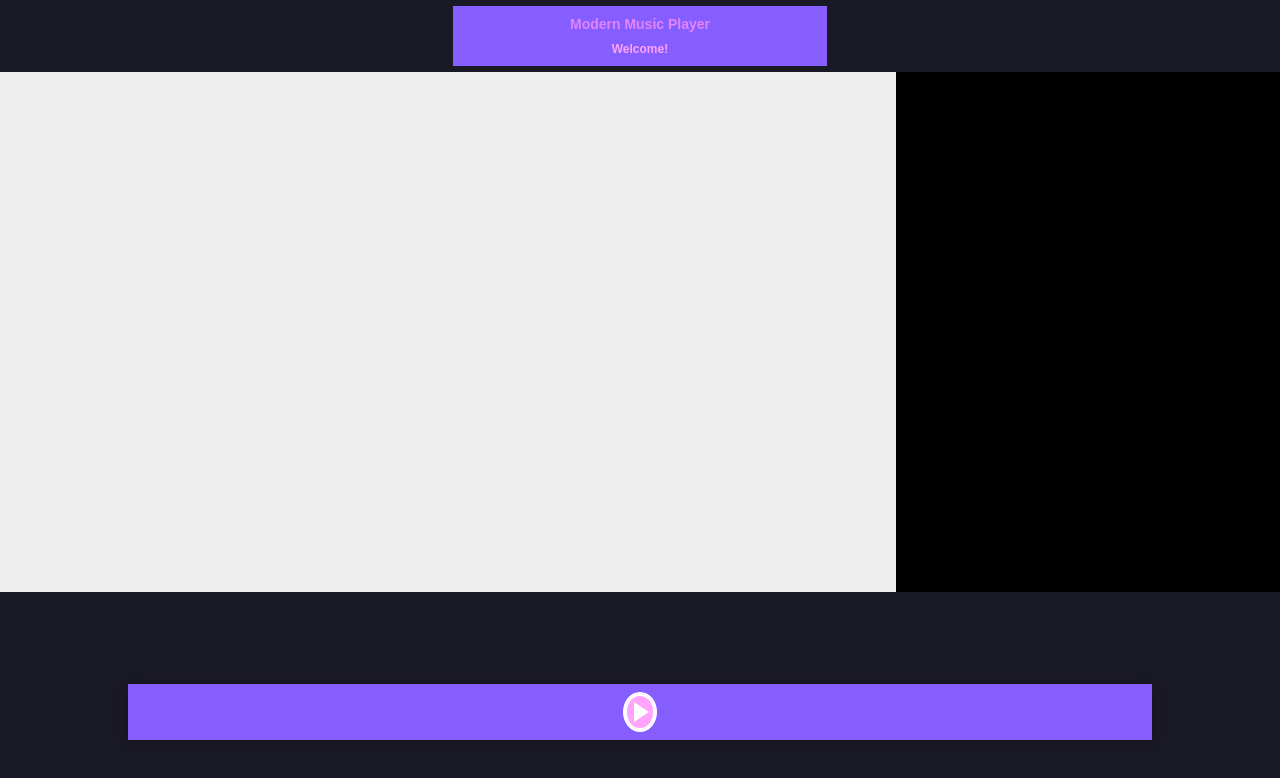
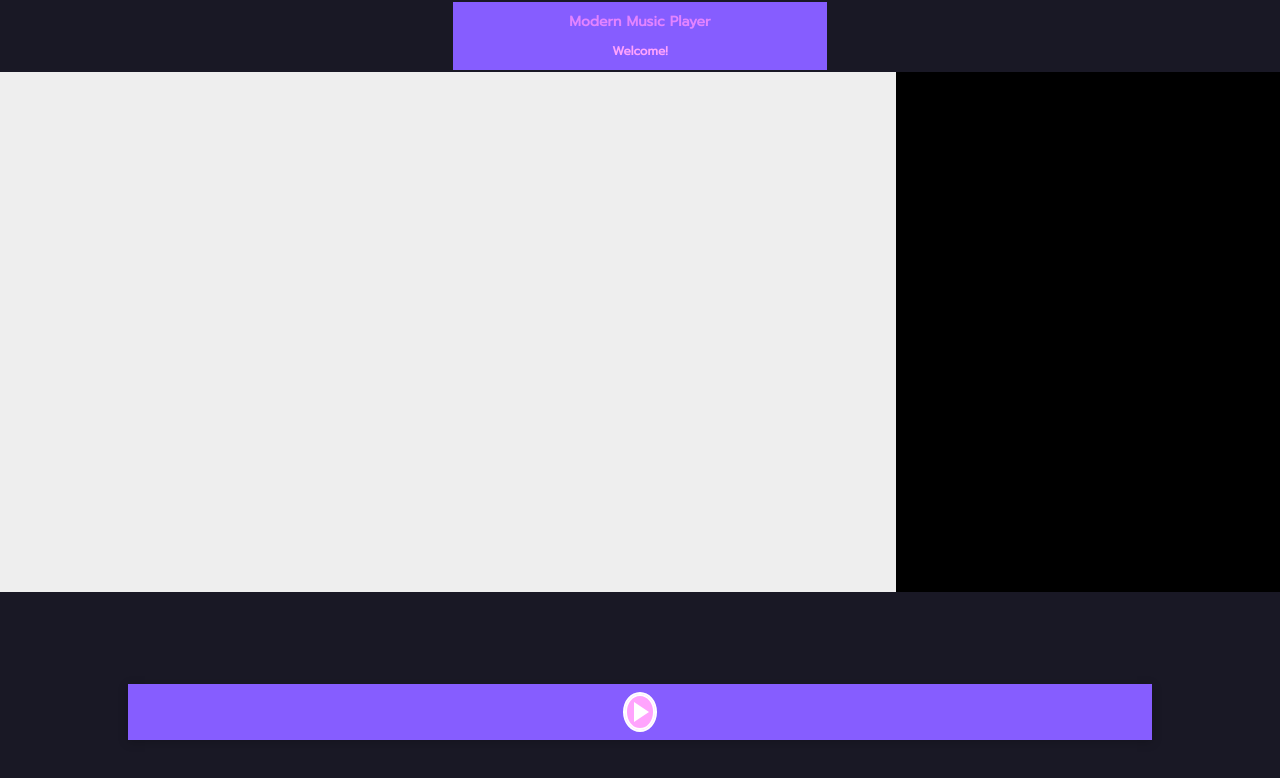
Before and after one commit to devguii/modern-music-player-HTML-CSS-JS, a plain HTML site: page src/index.html in a window 1280 px wide. Drawn offline with Linux system fonts and the light colour scheme.

Commit message:
feat: change the website font

```diff
--- a/src/styles/index.css
+++ b/src/styles/index.css
@@ -1,3 +1,9 @@
+@import url("https://fonts.googleapis.com/css2?family=Prompt&display=swap");
+
+* {
+  font-family: "Prompt", sans-serif;
+}
+
 /* Estilos para o corpo da página */
 body {
   overflow: hidden;
```
